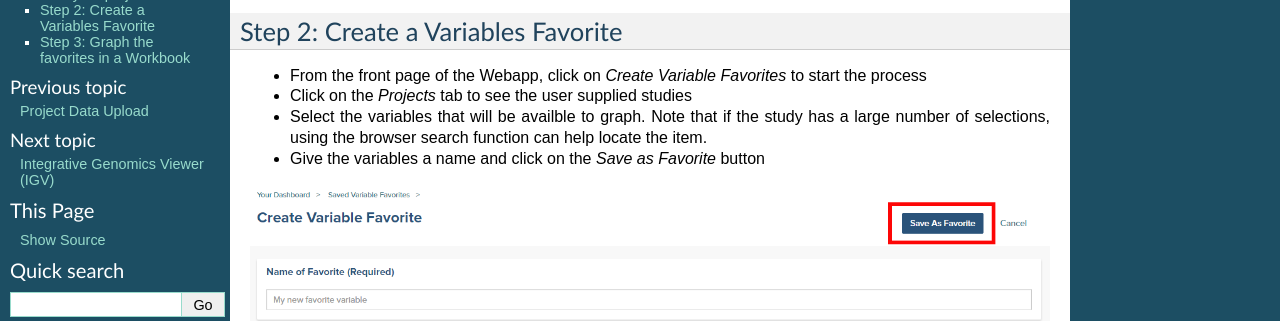
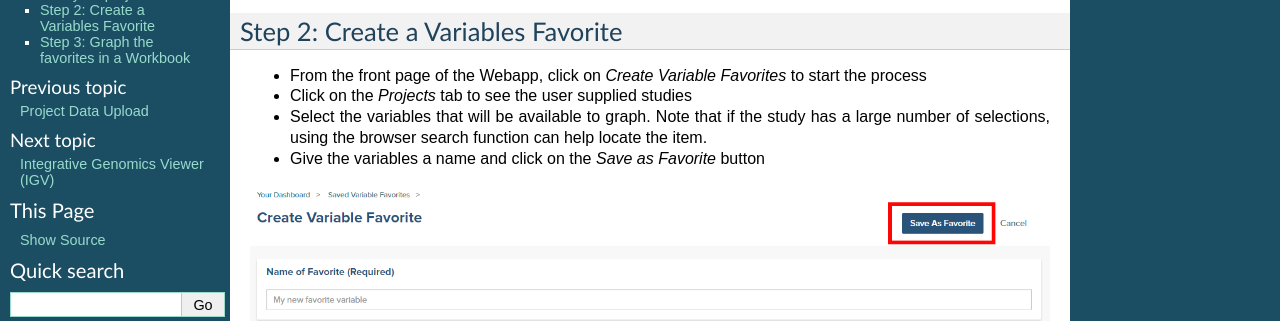
Before and after one commit to isb-cgc/readthedocs, a Sphinx documentation site: the page built from docs/source/sections/webapp/GraphingUserData.rst, in a window 1280 px wide and 900 px high, scrolled down 1169 px. Shown: the part 152-473 px from the top of the window. Built offline with Sphinx 7.4.7, drawn with Linux system fonts in a browser that asks for light colours.

Commit message:
Update GraphingUserData.rst

```diff
--- a/docs/source/sections/webapp/GraphingUserData.rst
+++ b/docs/source/sections/webapp/GraphingUserData.rst
@@ -25,7 +25,7 @@ Step 2: Create a Variables Favorite
 ####################################
 * From the front page of the Webapp, click on *Create Variable Favorites* to start the process
 * Click on the *Projects* tab to see the user supplied studies
-* Select the variables that will be availble to graph.  Note that if the study has a large number of selections, using the browser search function can help locate the item.
+* Select the variables that will be available to graph.  Note that if the study has a large number of selections, using the browser search function can help locate the item.
 * Give the variables a name and click on the *Save as Favorite* button
 
 .. image:: Variables_selected_genes.png
```
